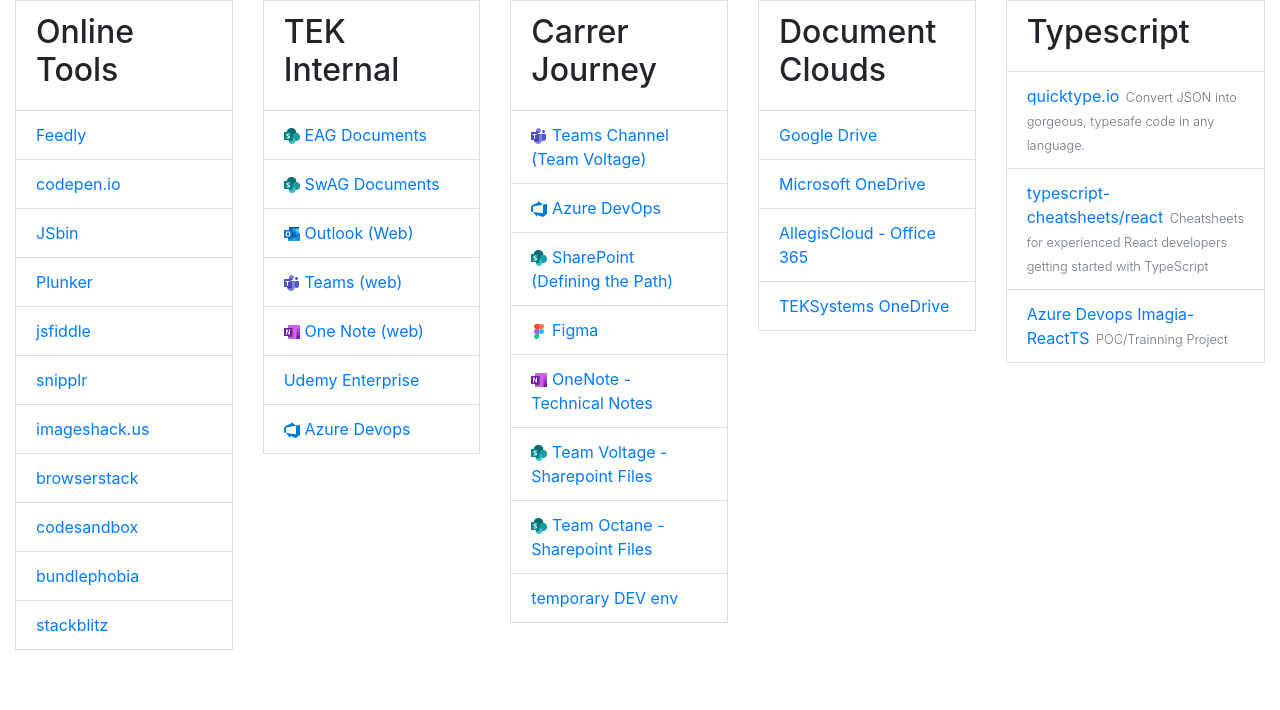
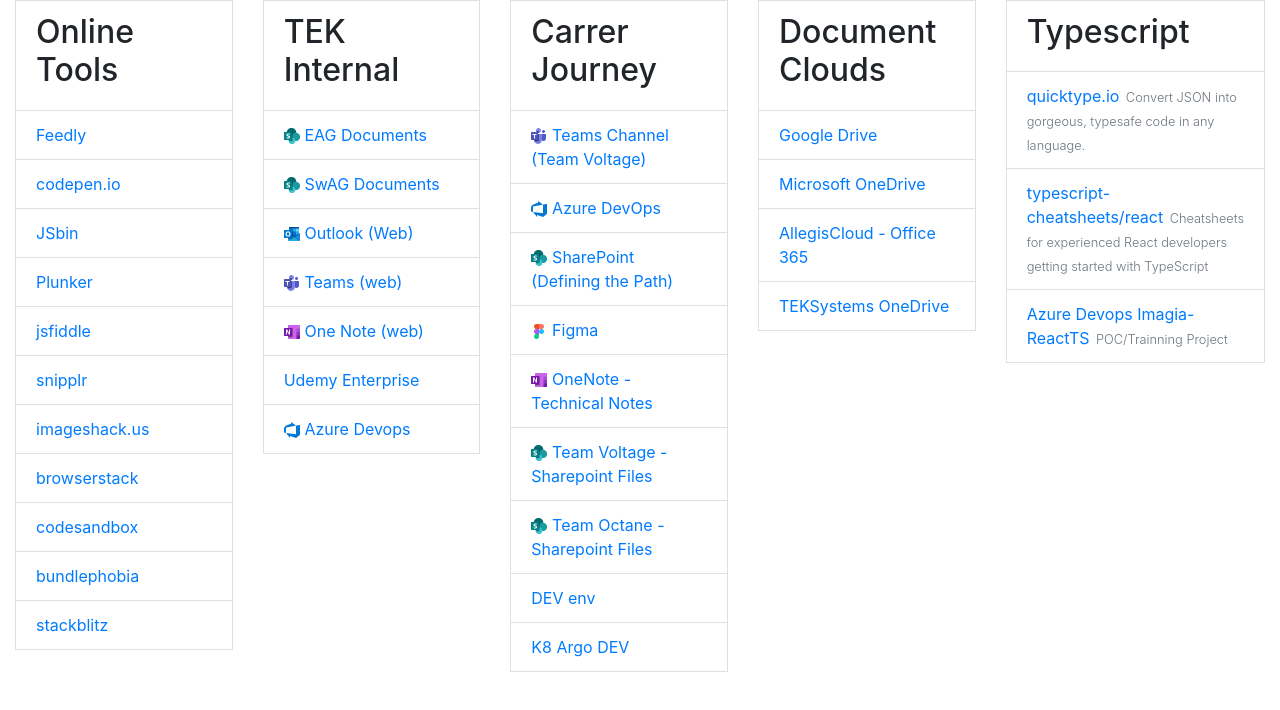
Before and after one commit to pgdesjardins/personal-start-page, a React (Create React App) app: page / in a window 1280 px wide. Shown: the top 710 px of the page. Built offline with nearby package versions, Linux system fonts and the light colour scheme.

Commit message:
add dev env

```diff
--- a/src/Data/carrerJourney.js
+++ b/src/Data/carrerJourney.js
@@ -45,8 +45,12 @@
       icon: icon.sharepoint
     },
     {
-      title: "temporary DEV env",
-      url: "http://cjemvp.4cc5e0e41ffb47dbbbb8.eastus.aksapp.io:8081/"
+      title: "DEV env",
+      url: "http://cjemvp.4cc5e0e41ffb47dbbbb8.eastus.aksapp.io/"
+    },
+    {
+      title: "K8 Argo DEV",
+      url: "https://argocd.4cc5e0e41ffb47dbbbb8.eastus.aksapp.io/"
     }
   ]
 };
```
